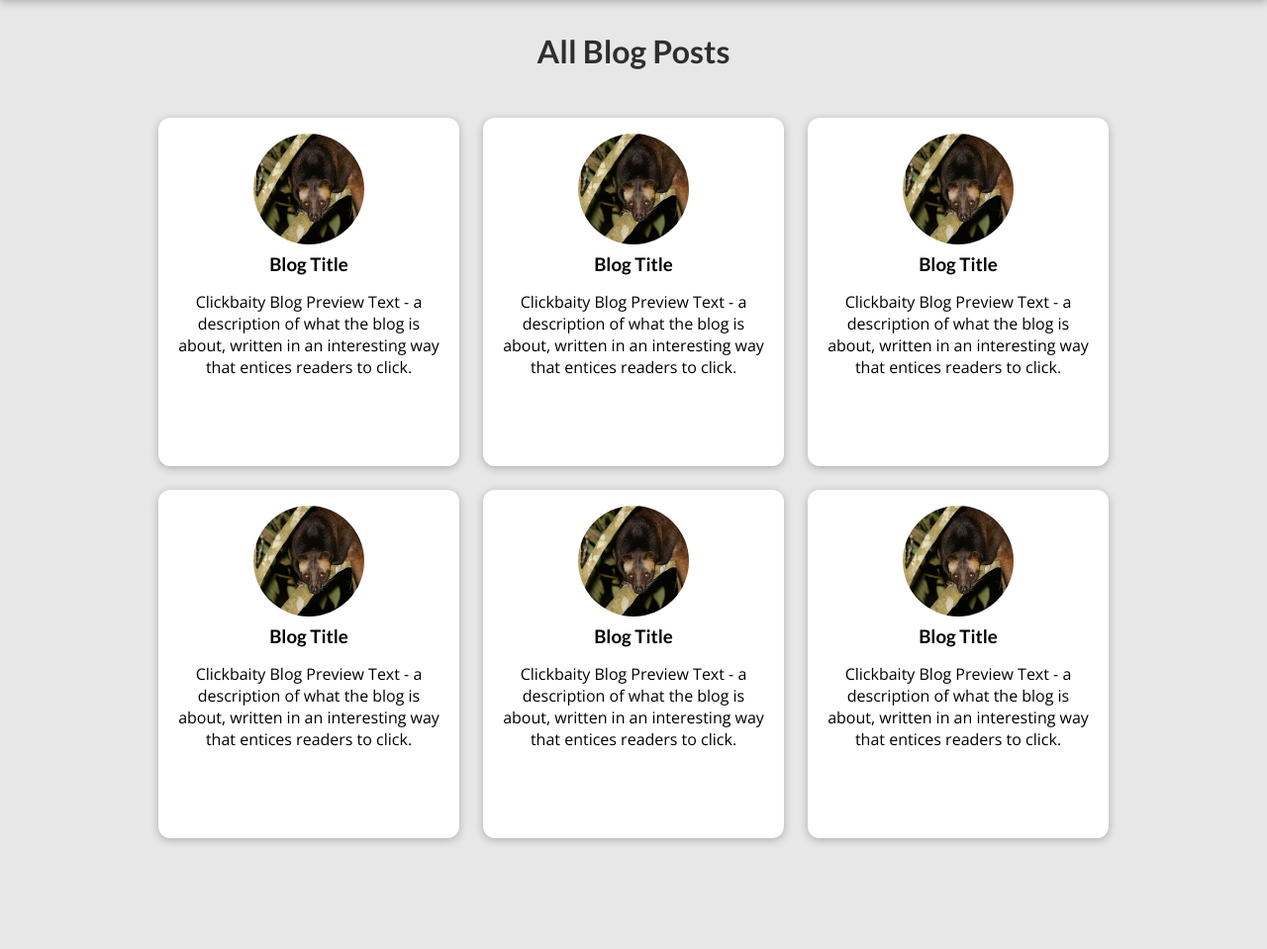
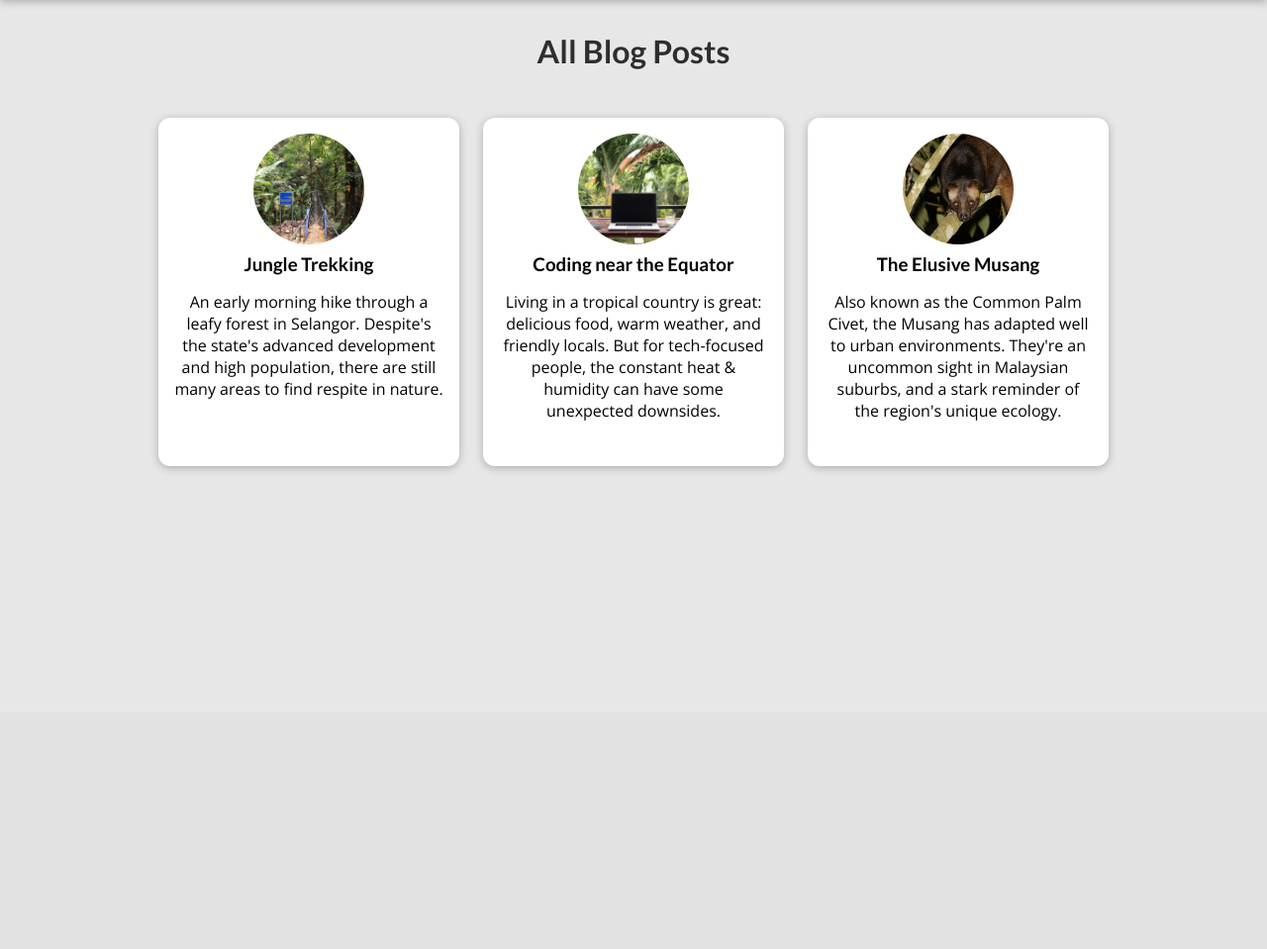
Before and after one commit to KristenM4/Django-Blog, a Django app: page /posts/ in a window 1280 px wide. Shown: the part 80-1039 px from the top of the page at 99% size. After the commit the page ends 555 px from the top, so only its background shows below. Run offline with Django 4.2, Linux system fonts and the light colour scheme; parts of the project's set-up code (start-up, migrations or seed data) failed here and were passed over.

Commit message:
connect new blog content to blog/ templates

```diff
--- a/blog/templates/blog/includes/post.html
+++ b/blog/templates/blog/includes/post.html
@@ -2,11 +2,11 @@
 
 <li>
     <article class="post">
-        <a href="{% url 'post' 'my-first-post' %}">
-            <img src="{% static 'blog/images/musang.jpg' %}" alt="Latest Blog" />
+        <a href="{% url 'post' blog_post.slug %}">
+            <img src="{% static 'blog/images/'|add:blog_post.image %}" alt={{blog_post.slug}} />
             <div class="post__content">
-                <h3>Blog Title</h3>
-                <p>Clickbaity Blog Preview Text - a description of what the blog is about, written in an interesting way that entices readers to click.</p>
+                <h3>{{ blog_post.title }}</h3>
+                <p>{{ blog_post.excerpt }}</p>
             </div>
         </a>
     </article>
--- a/blog/templates/blog/index.html
+++ b/blog/templates/blog/index.html
@@ -24,7 +24,7 @@
         <h2>My Latest Blogs</h2>
 
         <ul>
-            {% include "blog/includes/post.html" %}
+            {% include "blog/includes/post.html" with blog_post=latest_post %}
         </ul>
     </section>
 
--- a/blog/templates/blog/posts.html
+++ b/blog/templates/blog/posts.html
@@ -15,15 +15,9 @@
 <section id="all-posts">
     <h2>All Blog Posts</h2>
     <ul>
-        {% include "blog/includes/post.html" %}
-        {% include "blog/includes/post.html" %}
-        {% include "blog/includes/post.html" %}
-        {% include "blog/includes/post.html" %}
-        {% include "blog/includes/post.html" %}
-        {% include "blog/includes/post.html" %}
-    <!-- {% for blog in blogs %}
-        <li><a href='{% url "post" blog%}'>{{ blog }}</a></li>
-    {% endfor %} -->
+    {% for post in all_posts %}
+        {% include "blog/includes/post.html" with blog_post=post %}
+    {% endfor %}
     </ul>
 </section>
 {% endblock %}
--- a/blog/views.py
+++ b/blog/views.py
@@ -4,22 +4,22 @@ from django.template.loader import render_to_string
 import datetime as dt
 
 # Create your views here.
-posts = [
+blog_posts = [
     {
     "slug": "trek-through-the-jungle",
     "image": "hiking.jpg",
-    "author": Kristen,
+    "author": "Kristen",
     "date": dt.date(2022, 11, 19),
     "title": "Jungle Trekking",
     "excerpt": "An early morning hike through a leafy forest in Selangor. Despite's the state's advanced development and high population, there are still many areas to find respite in nature.",
     "content": """
         Lorem ipsum dolor sit amet consectetur adipisicing elit.
         Rem possimus animi culpa cumque, delectus nemo est! Delectus, sed iure sit,
-        deserunt totam tempore magnam voluptates laboriosam, necessitatibus fuga aliquam vero!
+        deserunt totam tempore magnam voluptates laboriosam, necessitatibus fuga aliquam vero!\t
 
         Lorem ipsum dolor sit amet consectetur adipisicing elit.
         Rem possimus animi culpa cumque, delectus nemo est! Delectus, sed iure sit,
-        deserunt totam tempore magnam voluptates laboriosam, necessitatibus fuga aliquam vero!
+        deserunt totam tempore magnam voluptates laboriosam, necessitatibus fuga aliquam vero!\t
 
         Lorem ipsum dolor sit amet consectetur adipisicing elit.
         Rem possimus animi culpa cumque, delectus nemo est! Delectus, sed iure sit,
@@ -29,18 +29,18 @@ posts = [
     {
     "slug": "programming-in-the-equator",
     "image": "laptop.jpg",
-    "author": Kristen,
+    "author": "Kristen",
     "date": dt.date(2022, 12, 28),
-    "title": "The Struggles of Equatorial Programming",
-    "excerpt": "Living in a tropical country can be like paradise. Good food, warm weather, and friendly locals. But for tech-focused people, the relentlessly hot and humid climate can have some unexpected downsides.",
+    "title": "Coding near the Equator",
+    "excerpt": "Living in a tropical country is great: delicious food, warm weather, and friendly locals. But for tech-focused people, the constant heat & humidity can have some unexpected downsides.",
     "content": """
         Lorem ipsum dolor sit amet consectetur adipisicing elit.
         Rem possimus animi culpa cumque, delectus nemo est! Delectus, sed iure sit,
-        deserunt totam tempore magnam voluptates laboriosam, necessitatibus fuga aliquam vero!
+        deserunt totam tempore magnam voluptates laboriosam, necessitatibus fuga aliquam vero!\t
 
         Lorem ipsum dolor sit amet consectetur adipisicing elit.
         Rem possimus animi culpa cumque, delectus nemo est! Delectus, sed iure sit,
-        deserunt totam tempore magnam voluptates laboriosam, necessitatibus fuga aliquam vero!
+        deserunt totam tempore magnam voluptates laboriosam, necessitatibus fuga aliquam vero!\t
 
         Lorem ipsum dolor sit amet consectetur adipisicing elit.
         Rem possimus animi culpa cumque, delectus nemo est! Delectus, sed iure sit,
@@ -50,18 +50,18 @@ posts = [
     {
     "slug": "the-elusive-musang",
     "image": "musang.jpg",
-    "author": Kristen,
+    "author": "Kristen",
     "date": dt.date(2023, 2, 4),
-    "title": "A Glimpse of the Elusive Musang",
-    "excerpt": "Also known as the Common Palm Civet, the Musang has adapted well to urban environments. They're an uncommon sight in Malaysian suburbs, and a stark reminder of the region's unique ecosystem.",
+    "title": "The Elusive Musang",
+    "excerpt": "Also known as the Common Palm Civet, the Musang has adapted well to urban environments. They're an uncommon sight in Malaysian suburbs, and a stark reminder of the region's unique ecology.",
     "content": """
         Lorem ipsum dolor sit amet consectetur adipisicing elit.
         Rem possimus animi culpa cumque, delectus nemo est! Delectus, sed iure sit,
-        deserunt totam tempore magnam voluptates laboriosam, necessitatibus fuga aliquam vero!
+        deserunt totam tempore magnam voluptates laboriosam, necessitatibus fuga aliquam vero!\t
 
         Lorem ipsum dolor sit amet consectetur adipisicing elit.
         Rem possimus animi culpa cumque, delectus nemo est! Delectus, sed iure sit,
-        deserunt totam tempore magnam voluptates laboriosam, necessitatibus fuga aliquam vero!
+        deserunt totam tempore magnam voluptates laboriosam, necessitatibus fuga aliquam vero!\t
 
         Lorem ipsum dolor sit amet consectetur adipisicing elit.
         Rem possimus animi culpa cumque, delectus nemo est! Delectus, sed iure sit,
@@ -71,19 +71,20 @@ posts = [
 ]
 
 def index(request):
-    latest_post = posts[0]
+    latest_post = blog_posts[0]
     return render(request, "blog/index.html", {"latest_post": latest_post})
 
 
 def posts(request):
-    all_posts = posts
+    all_posts = blog_posts
     return render(request, "blog/posts.html", {"all_posts": all_posts})
 
 
 def get_post(request, slug):
-    for i in posts:
+    for i in blog_posts:
         if slug == i['slug']:
-            return render(request, "blog/post.html", {"post": i})
+            post_content = i['content'].split('\t')
+            return render(request, "blog/post.html", {"post": i, "post_content":post_content})
     else:
         error_page = render_to_string("404.html")
         return HttpResponseNotFound(error_page)
```
Also changed, not shown: blog/templates/blog/post.html (+8 -20 lines).
